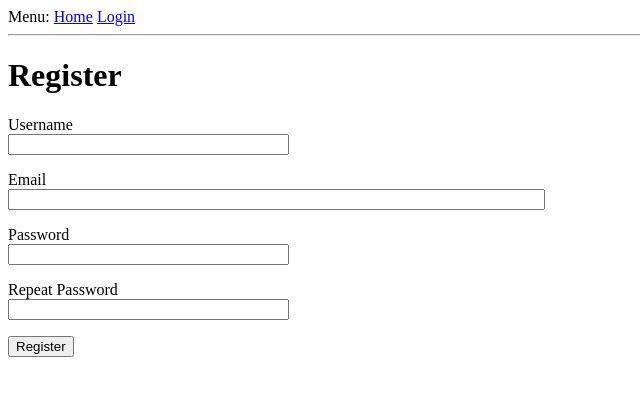
After one commit to slajob/Budget_Planner, a Flask app: page /register in a window 1280 px wide. The commit adds this page. Shown: the top 396 px of the page, without its empty margins (0-640 px from the left). Run offline with Flask 2, Linux system fonts and the light colour scheme.

Commit message:
register added, user slawke added,FULL WORKING LOGIN

```diff
--- a/app/forms.py
+++ b/app/forms.py
@@ -1,9 +1,28 @@
 from flask_wtf import FlaskForm
 from wtforms import StringField, PasswordField, BooleanField, SubmitField
-from wtforms.validators import DataRequired
+from wtforms.validators import ValidationError, DataRequired, Email, EqualTo
+from app.models import User
 
 class LoginForm(FlaskForm):
     username = StringField('Username', validators=[DataRequired()])
     password = PasswordField('Password', validators=[DataRequired()])
     remember_me = BooleanField('Remember Me')
     submit = SubmitField('Sign In')
+
+class RegistrationForm(FlaskForm):
+    username = StringField('Username', validators=[DataRequired()])
+    email = StringField('Email', validators=[DataRequired(), Email()])
+    password = PasswordField('Password', validators=[DataRequired()])
+    password2 = PasswordField(
+        'Repeat Password', validators=[DataRequired(), EqualTo('password')])
+    submit = SubmitField('Register')
+
+    def validate_username(self, username):
+        user = User.query.filter_by(username=username.data).first()
+        if user is not None:
+            raise ValidationError('Please use a different username.')
+
+    def validate_email(self, email):
+        user = User.query.filter_by(email=email.data).first()
+        if user is not None:
+            raise ValidationError('Please use a different email address.')
--- a/app/routes.py
+++ b/app/routes.py
@@ -1,9 +1,13 @@
-from flask import render_template, flash, redirect, url_for
-from app import app
-from app.forms import LoginForm
+from flask import render_template, flash, redirect, url_for, request
+from app import app, db
+from app.forms import LoginForm, RegistrationForm
+from flask_login import current_user, login_user, logout_user, login_required
+from app.models import User
+from werkzeug.urls import url_parse
 
 @app.route('/')
 @app.route('/index')
+@login_required
 def index():
     user = {'username': 'Slawek'}
     posts = [
@@ -19,9 +23,37 @@ def index():
     return render_template('index.html', title='Home', user=user, posts=posts)
 @app.route('/login', methods=['GET', 'POST'])
 def login():
+    if current_user.is_authenticated:
+        return redirect(url_for('index'))
     form = LoginForm()
     if form.validate_on_submit():
-        flash('Login requested for user {}, remember_me={}'.format(
-            form.username.data, form.remember_me.data))
+        user = User.query.filter_by(username=form.username.data).first()
+        if user is None or not user.check_password(form.password.data):
+            flash('Invalid username or password')
+            return redirect(url_for('login'))
+        login_user(user, remember=form.remember_me.data)
+        next_page = request.args.get('next')
+        if not next_page or url_parse(next_page).netloc != '':
+            next_page = url_for('index')
+        return redirect(next_page)
+    return render_template('login.html', title='Sign In', form=form)
+
+
+@app.route('/logout')
+def logout():
+    logout_user()
+    return redirect(url_for('index'))
+
+@app.route('/register', methods=['GET', 'POST'])
+def register():
+    if current_user.is_authenticated:
         return redirect(url_for('index'))
-    return render_template('login.html', title='Sign In', form=form)
+    form = RegistrationForm()
+    if form.validate_on_submit():
+        user = User(username=form.username.data, email=form.email.data)
+        user.set_password(form.password.data)
+        db.session.add(user)
+        db.session.commit()
+        flash('Congratulations, you are now a registered user!')
+        return redirect(url_for('login'))
+    return render_template('register.html', title='Register', form=form)
--- a/app/templates/base.html
+++ b/app/templates/base.html
@@ -10,7 +10,11 @@
         <div>
             Menu:
             <a href="{{ url_for('index') }}">Home</a>
+            {% if current_user.is_anonymous %}
             <a href="{{ url_for('login') }}">Login</a>
+            {% else %}
+            <a href="{{ url_for('logout') }}">Logout</a>
+            {% endif %}
         </div>
         <hr>
         {% with messages = get_flashed_messages() %}
--- a/app/templates/login.html
+++ b/app/templates/login.html
@@ -20,5 +20,6 @@
         </p>
         <p>{{ form.remember_me() }} {{ form.remember_me.label }}</p>
         <p>{{ form.submit() }}</p>
+        <p>New User? <a href="{{ url_for('register') }}">Click to Register!</a></p>
     </form>
 {% endblock %}
--- /dev/null
+++ b/app/templates/register.html
@@ -0,0 +1,37 @@
+{% extends "base.html" %}
+
+{% block content %}
+    <h1>Register</h1>
+    <form action="" method="post">
+        {{ form.hidden_tag() }}
+        <p>
+            {{ form.username.label }}<br>
+            {{ form.username(size=32) }}<br>
+            {% for error in form.username.errors %}
+            <span style="color: red;">[{{ error }}]</span>
+            {% endfor %}
+        </p>
+        <p>
+            {{ form.email.label }}<br>
+            {{ form.email(size=64) }}<br>
+            {% for error in form.email.errors %}
+            <span style="color: red;">[{{ error }}]</span>
+            {% endfor %}
+        </p>
+        <p>
+            {{ form.password.label }}<br>
+            {{ form.password(size=32) }}<br>
+            {% for error in form.password.errors %}
+            <span style="color: red;">[{{ error }}]</span>
+            {% endfor %}
+        </p>
+        <p>
+            {{ form.password2.label }}<br>
+            {{ form.password2(size=32) }}<br>
+            {% for error in form.password2.errors %}
+            <span style="color: red;">[{{ error }}]</span>
+            {% endfor %}
+        </p>
+        <p>{{ form.submit() }}</p>
+    </form>
+{% endblock %}
```
Also changed, not shown: app/models.py (+7 -1 lines), app/templates/index.html (+10 -4 lines), app.db.
